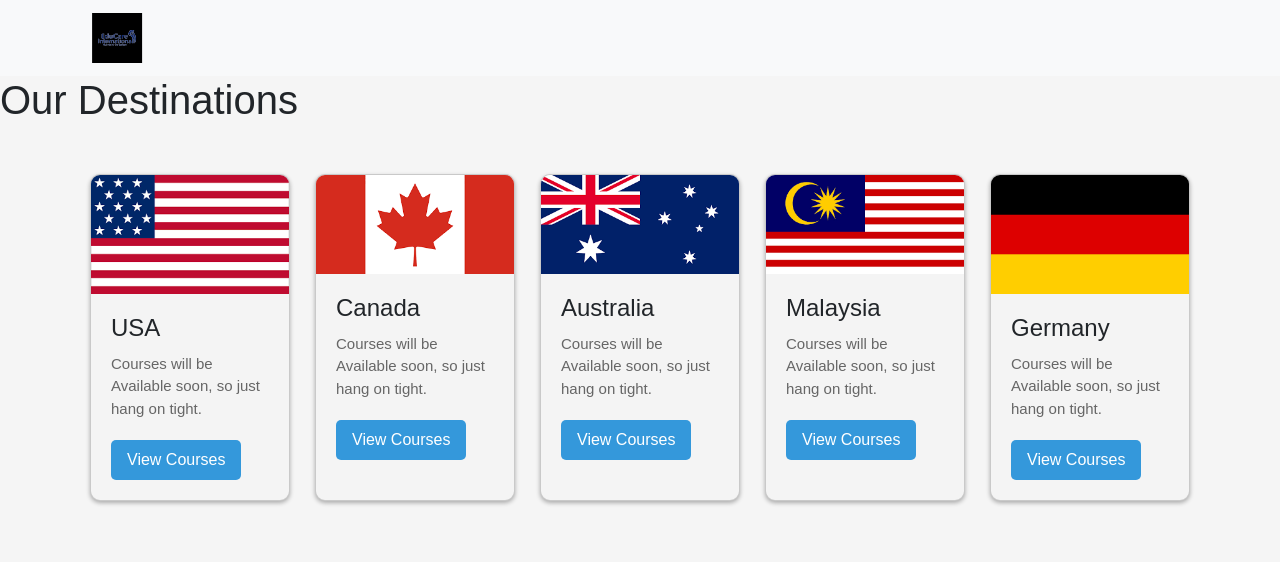
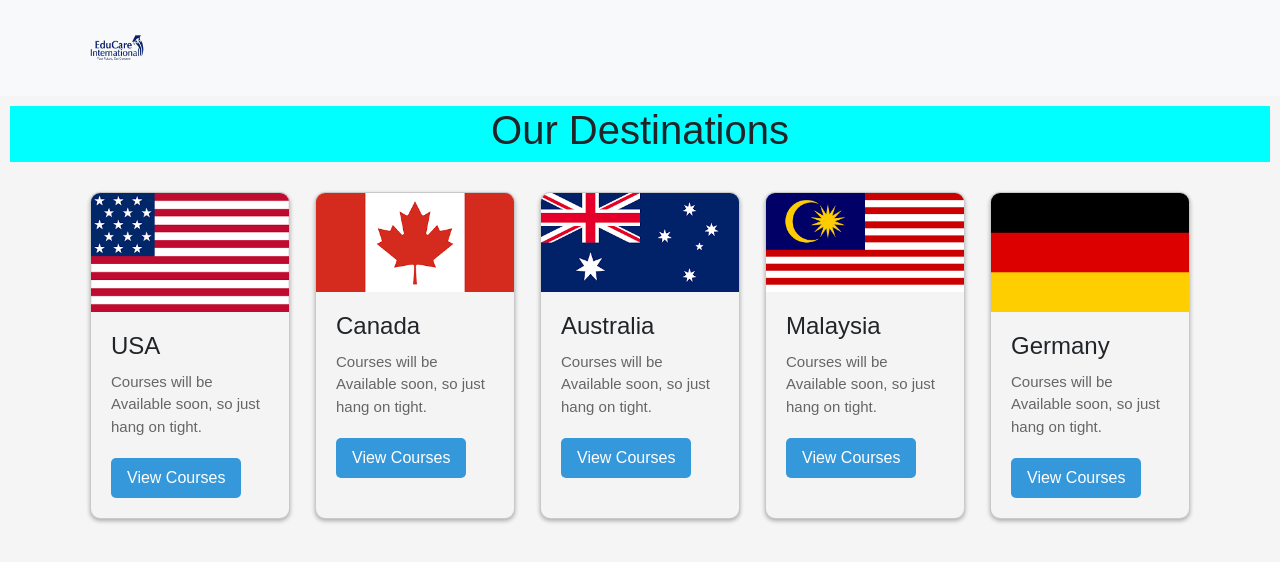
Before and after one commit to sameernjr/LMS, a Django app: page / in a window 1280 px wide. Shown: the top 562 px of the page. Run offline with Django 5.2, Linux system fonts and the light colour scheme.

Commit message:
Centerd the Header and Changed Logo

```diff
--- a/LMS/home/templates/home/index.html
+++ b/LMS/home/templates/home/index.html
@@ -6,7 +6,9 @@
 {% endblock %}
 
 {% block content %}
-<h1>Our Destinations</h1>
+<div class="index-header">
+    <h1>Our Destinations</h1>
+</div>
 <div class="card-container">
     <div class="card">
         <img src="{% static 'my_app/flags/USA.png' %}" alt="Country Flag" srcset="">
--- a/LMS/static/css/style.css
+++ b/LMS/static/css/style.css
@@ -13,10 +13,19 @@
 }
 
 .navbar-brand img {
-    max-height: 60px;
+    max-height: 80px;
     /* Adjust the height as needed */
-    padding: 5px;
+
     /* Optional: Add some padding around the image */
+}
+
+/* Header Styling */
+
+.index-header {
+    display: flex;
+    justify-content: center;
+    margin: 10px;
+    background-color: aqua;
 }
 
 /* Responsive Cards Styling  */
@@ -30,7 +39,7 @@ body {
     justify-content: center;
     flex-wrap: wrap;
     gap: 25px;
-    margin-top: 50px;
+    margin-top: 30px;
     /* padding-left: 70px; */
 }
 
--- a/LMS/templates/base.html
+++ b/LMS/templates/base.html
@@ -17,7 +17,7 @@
     <nav class="navbar bg-body-tertiary">
         <div class="container">
           <a class="navbar-brand" href="#">
-            <img src="{% static 'my_app/images/educare-logo.svg' %}" alt="EduCare" width="70" height="100">
+            <img src="{% static 'my_app/images/edu-care.png' %}" alt="EduCare" width="70" height="100">
           </a>
         </div>
       </nav>
```
Also changed, not shown: LMS/static/my_app/flags/Edu-white.svg (added), LMS/static/my_app/images/edu-care.png (added), LMS/static/my_app/images/educare-blue.svg (added), LMS/static/my_app/images/educare-white].svg (added).
